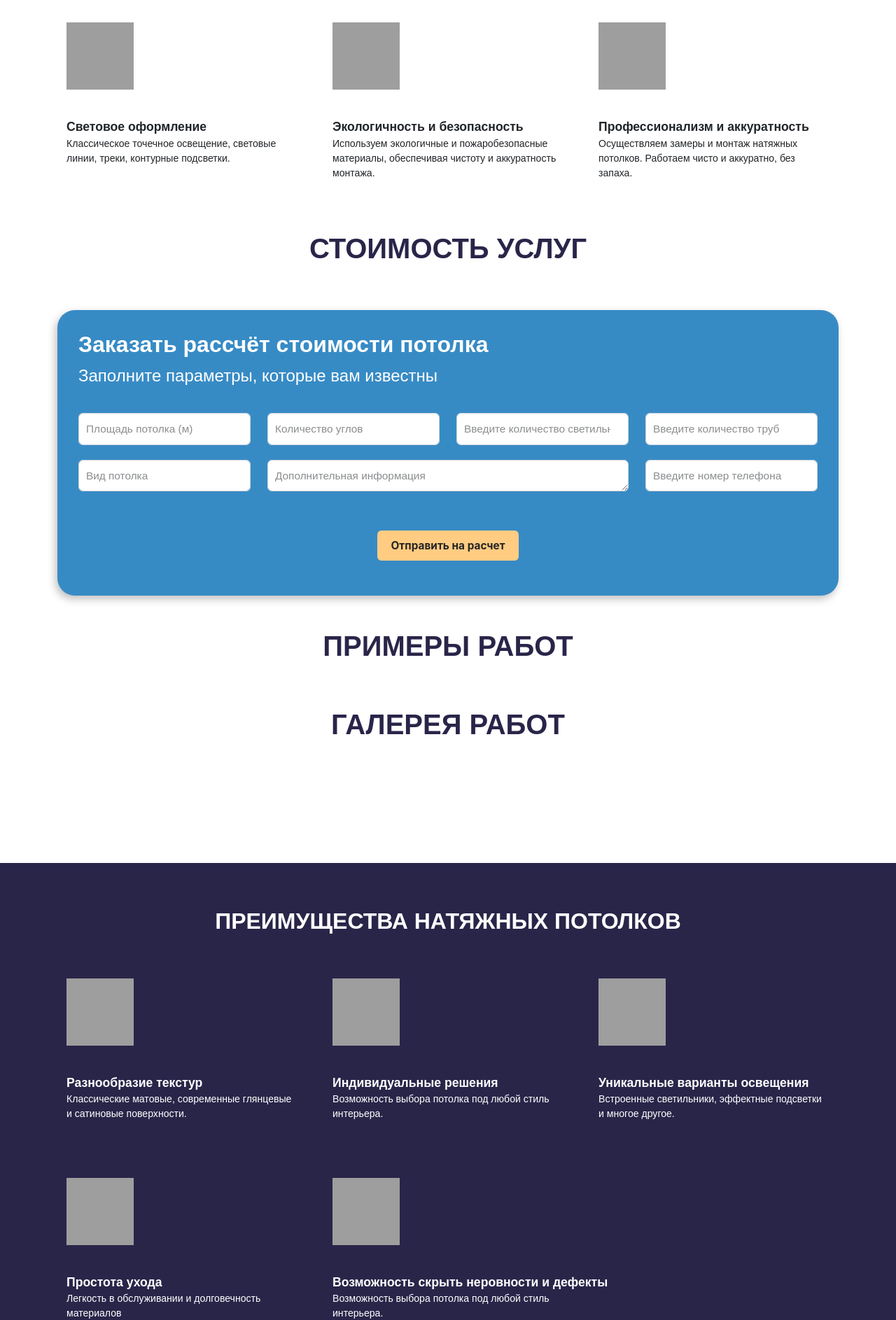
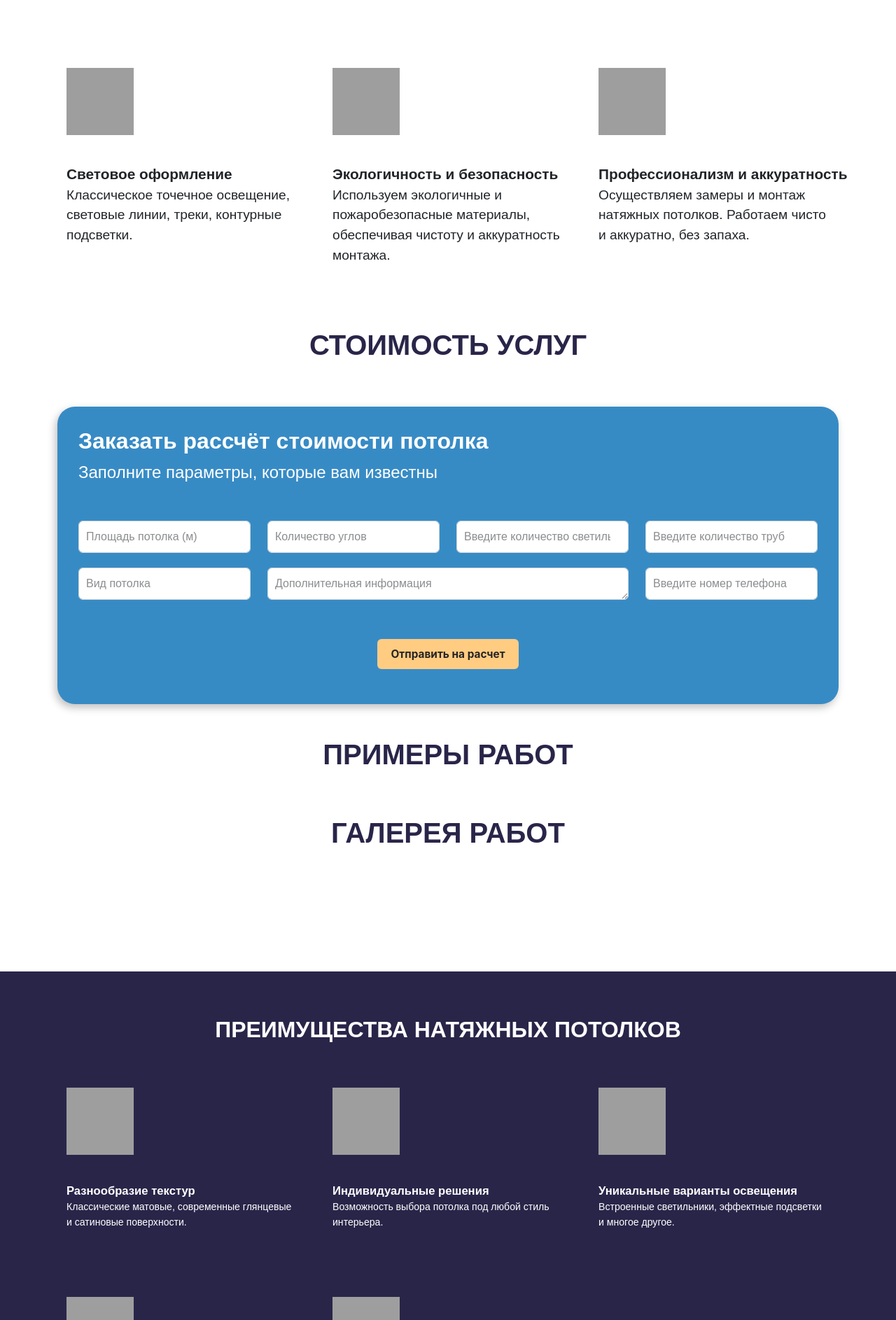
Before and after one commit to ToHellForever/your_stretch, a Django app: page / in a window 1280 px wide. Shown: the part 625-2511 px from the top of the page at 70% size. Run offline with Django 5.2, Linux system fonts and the light colour scheme; data that the repository does not hold is empty; grey boxes are pictures that could not be loaded.

Commit message:
главная декстоп готова, сейчас буду оформлять форму и модальное окно

```diff
--- a/static/main.css
+++ b/static/main.css
@@ -10,6 +10,7 @@
     border: none;
     width: auto;
     height: auto;
+    font-size: 1.2rem;
     white-space: nowrap;
     padding: 8px 16px;
     display: inline-block;
@@ -17,20 +18,22 @@
 /* иконка телефона */
 .contact_icon_phone {
     width: 3vw;
-    height: 3vw;
+    height: auto;
 }
 /* контакты в шапке */
 .contacts {
     font-family: 'Inter', sans-serif;
     font-weight: 400;
-    font-size: 1.2rem;
+    font-size: 1.1rem;
     margin: 0;
+    margin-left: 20px;
     text-align: start !important;
+    white-space: nowrap;
 }
 .contact-block {
     display: flex;
     align-items: center;
-    justify-content: center; /* Смещение вправо */
+    justify-content: center;
 }
 /* Вертикальное выравнивание элементов в шапке */
 .container .row {
@@ -41,8 +44,9 @@
 /* иконки контактов шапке */
 .contact_icon {
     width: 3vw;
-    height: 3vw;
+    height: auto;
     margin-right: 10px;
+    object-fit: contain;
 }
 
 
@@ -82,12 +86,11 @@
   z-index: 20;
 opacity: 0.5;
 }
+.swiper-slide-prev
 /* сами кнопки навигации */
 .swiper-slide-next,
 .swiper-slide-prev {
   cursor: pointer;
-  width: auto;
-  height: auto;
   display: flex;
   align-items: center;
   justify-content: center;
@@ -120,22 +123,22 @@ h1 {
     margin-left: 0px !important;
 }
 /* для заголовков в блоке */
-p {
+.block1-head {
     font-family: 'Raleway', sans-serif;
     font-style: normal;
     font-weight: 700;
-    font-size: 1.1rem;
+    font-size: 1.3rem;
     margin: 0;
     margin-top: 40px;
     white-space: nowrap;
     display: inline-block;
 }
 /* для текста в блоке */
-p1 {
+.block1-text {
     font-family: 'Raleway', sans-serif;
     font-style: normal;
     font-weight: 400;
-    font-size: 1.1vw;
+    font-size: 1.2rem;
 }
 
 
@@ -221,7 +224,7 @@ h2 {
     font-size: 2rem;
     color: white;
 }
-p2 {
+.text-form{
     font-family: 'Raleway', sans-serif;
     font-weight: 400;
     font-size: 1.5rem;
@@ -236,7 +239,7 @@ p2 {
 
 .form-control, .form-select {
     font-family: 'Raleway', sans-serif;
-    font-size: 1.2vw;
+    font-size: 1rem;
     border-radius: 6px;
     border: 1px solid #ced4da;
     padding: 10px;
@@ -343,10 +346,15 @@ text-align: start;
 /* для ГАЛЕРЕИ РАБОТ */
 .card-img-top {
     width: 100%;
-    height: 15rem;
+    height: 16rem;
+    border:none;
+    border-radius: 29px;
     object-fit: cover;
 }
 
+.card {
+    border: none;
+}
 /* для блока Преимущества натяжных потолков */
 h4 {
     font-family: 'Raleway', sans-serif;
@@ -363,23 +371,24 @@ h4 {
 }
 
 /* для заголовков в блоке */
-p3 {
+/* для заголовков в блоке */
+.block2-head {
     font-family: 'Raleway', sans-serif;
     font-style: normal;
     font-weight: 700;
-    font-size: 1.1rem;
+    font-size: 1.3vw;
+    margin: 0;
     color: white;
-    margin: 0;
     margin-top: 40px;
     white-space: nowrap;
     display: inline-block;
 }
 /* для текста в блоке */
-p4 {
+.block2-text {
     font-family: 'Raleway', sans-serif;
     font-style: normal;
+    color: white;
     font-weight: 400;
-    color: white;
     font-size: 1.1vw;
 }
 
@@ -405,7 +414,7 @@ h5 {
   display: flex;
   justify-content: center; /* Выравнивание по горизонтали */
   align-items: center; /* Выравнивание по вертикали */
-  height: 70vh;
+  height: 100vh;
   background-repeat: no-repeat;
   background-position: center;
   background-size: cover;
--- a/templates/landing.html
+++ b/templates/landing.html
@@ -63,33 +63,33 @@
   <div class='row' style='align-items: stretch;'>
       <div class='col-4' style='display: flex; flex-direction: column;'>
         <img src="media/icons/block1/дизайн.svg" alt="" class='icon-block1'>
-        <p>Индивидуальный дизайн</p>
-        <p1>Дизайн потолка на ваш вкус: как классический как классический белый, так и цветные, фотопечать.</p1>
+        <p class='block1-head'>Индивидуальный дизайн</p>
+        <p class='block1-text'>Дизайн потолка на ваш вкус: как классический как классический белый, так и цветные, фотопечать.</p>
       </div>
       <div class='col-4' style='display: flex; flex-direction: column;'>
         <img src="media/icons/block1/замер.svg" alt="" class='icon-block1'>
-        <p>Бесплатный замер</p>
-        <p1>Бесплатный замер по Иркутску и Иркутской области.</p1>
+        <p class='block1-head'>Бесплатный замер</p>
+        <p class='block1-text'>Бесплатный замер по Иркутску и Иркутской области.</p>
       </div>
       <div class='col-4' style='display: flex; flex-direction: column;'>
         <img src="media/icons/block1/конструкция.svg" alt="" class='icon-block1'>
-        <p>Виды конструкций</p>
-        <p1>Одноуровневые, многоуровневые, парящие потолки - реализуем любые ваши идеи.</p1>
+        <p class='block1-head'>Виды конструкций</p>
+        <p class='block1-text'>Одноуровневые, многоуровневые, парящие потолки - реализуем любые ваши идеи.</p>
       </div>
       <div class='col-4' style='display: flex; flex-direction: column;'>
         <img src="media/icons/block1/освещение.svg" alt="" class='icon-block1'>
-        <p>Световое оформление</p>
-        <p1>Классическое точечное освещение, световые линии, треки, контурные подсветки.</p1>
+        <p class='block1-head'>Световое оформление</p>
+        <p class='block1-text'>Классическое точечное освещение, световые линии, треки, контурные подсветки.</p>
       </div>
       <div class='col-4' style='display: flex; flex-direction: column;'>
         <img src="media/icons/block1/эко.svg" alt="" class='icon-block1'>
-        <p>Экологичность и безопасность</p>
-        <p1>Используем экологичные и пожаробезопасные материалы, обеспечивая чистоту и аккуратность монтажа.</p1>
+        <p class='block1-head'>Экологичность и безопасность</p>
+        <p class='block1-text'>Используем экологичные и пожаробезопасные материалы, обеспечивая чистоту и аккуратность монтажа.</1>
       </div>
       <div class='col-4' style='display: flex; flex-direction: column;'>
         <img src="media/icons/block1/про.svg" alt="" class='icon-block1'>
-        <p>Профессионализм и аккуратность</p>
-        <p1>Осуществляем замеры и монтаж натяжных потолков. Работаем чисто и аккуратно, без запаха.</p1>
+        <p class='block1-head'>Профессионализм и аккуратность</p>
+        <p class='block1-text'>Осуществляем замеры и монтаж натяжных потолков. Работаем чисто и аккуратно, без запаха.</p>
       </div>
     </div>
 </div>
@@ -122,7 +122,7 @@
     <div class='row mb-3'>
       <div class='text-in-form'>
         <h2>Заказать рассчёт стоимости потолка</h2>
-        <p2>Заполните параметры, которые вам известны</p2>
+        <p class='text-form'>Заполните параметры, которые вам известны</p2>
       </div>
       <div class='col-md-3'>
         <input type='number' class='form-control' id='area' name='area' placeholder='Площадь потолка (м)'>
@@ -221,28 +221,28 @@
       <h4 style='margin-top: 5vw;'>ПРЕИМУЩЕСТВА НАТЯЖНЫХ ПОТОЛКОВ</h4>
     <div class='col-4' style='display: flex; flex-direction: column;'>
       <img src="media/icons/block2/текстур.svg" alt="" class='icon-block2'>
-      <p3>Разнообразие текстур</p3>
-      <p4>Классические матовые, современные глянцевые и сатиновые поверхности.</p1>
+      <p class='block2-head'>Разнообразие текстур</p3>
+      <p class='block2-text'>Классические матовые, современные глянцевые и сатиновые поверхности.</p1>
     </div>
     <div class='col-4' style='display: flex; flex-direction: column;'>
       <img src="media/icons/block2/инливид решения.svg" alt="" class='icon-block2'>
-      <p3>Индивидуальные решения</p3>
-      <p4>Возможность выбора потолка под любой стиль интерьера.</p4>
+      <p class='block2-head'>Индивидуальные решения</p3>
+      <p class='block2-text'>Возможность выбора потолка под любой стиль интерьера.</p>
     </div>
     <div class='col-4' style='display: flex; flex-direction: column;'>
       <img src="media/icons/block2/освещение 2.svg" alt="" class='icon-block2'>
-      <p3>Уникальные варианты освещения</p3>
-      <p4>Встроенные светильники, эффектные подсветки и многое другое.</p4>
+      <p class='block2-head'>Уникальные варианты освещения</p>
+      <p class='block2-text'>Встроенные светильники, эффектные подсветки и многое другое.</p>
     </div>
     <div class='col-4 mb-5' style='display: flex; flex-direction: column;'>
       <img src="media/icons/block2/уход.svg" alt="" class='icon-block2'>
-      <p3>Простота ухода</p3>
-      <p4>Легкость в обслуживании и долговечность материалов</p4>
+      <p class='block2-head'>Простота ухода</p3>
+      <p class='block2-text'>Легкость в обслуживании и долговечность материалов</p>
     </div>
     <div class='col-4 mb-5' style='display: flex; flex-direction: column;'>
       <img src="media/icons/block2/скрыть дефекты.svg" alt="" class='icon-block2'>
-      <p3>Возможность скрыть неровности и дефекты</p3>
-      <p4>Возможность выбора потолка под любой стиль интерьера.</p1>
+      <p class='block2-head'>Возможность скрыть неровности и дефекты</p>
+      <p class='block2-text'>Возможность выбора потолка под любой стиль интерьера.</p1>
     </div>
   </div>
   </div>
```
Also changed, not shown: core/models.py (line endings or trailing spaces).
